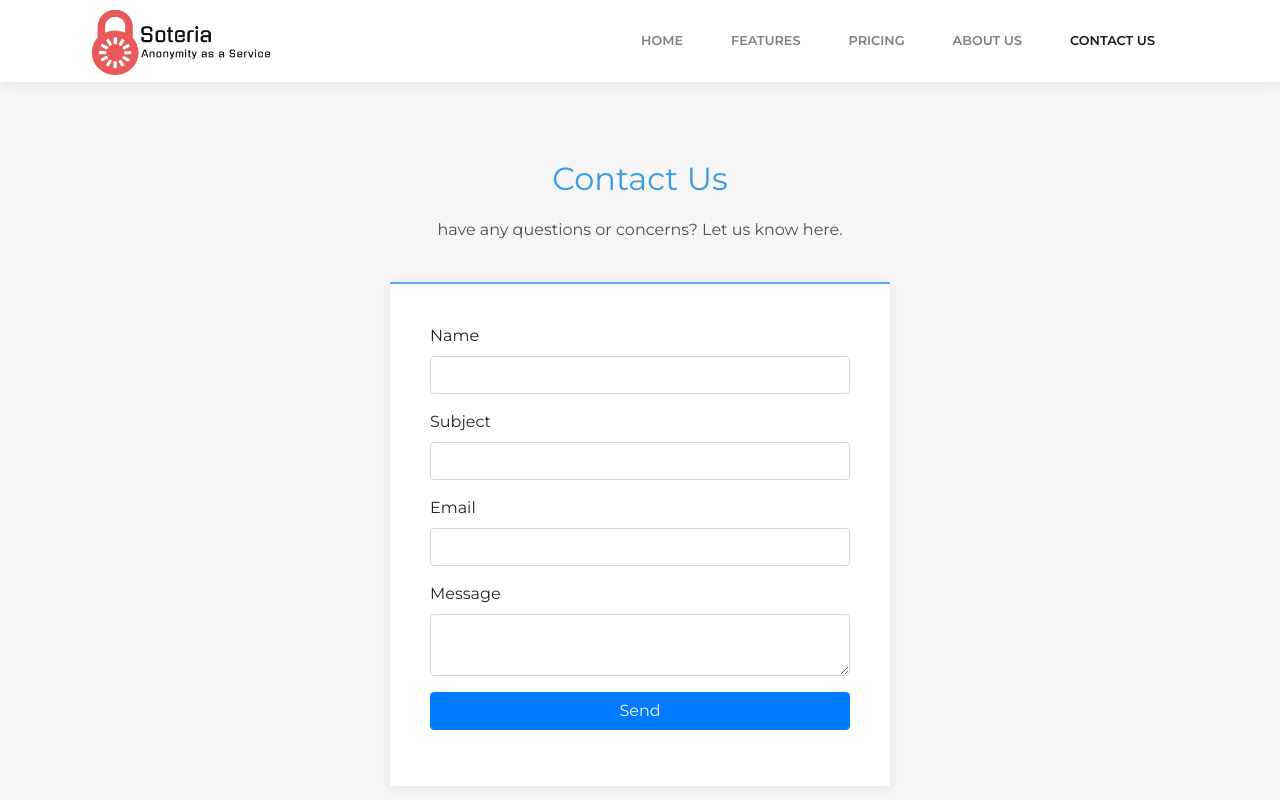
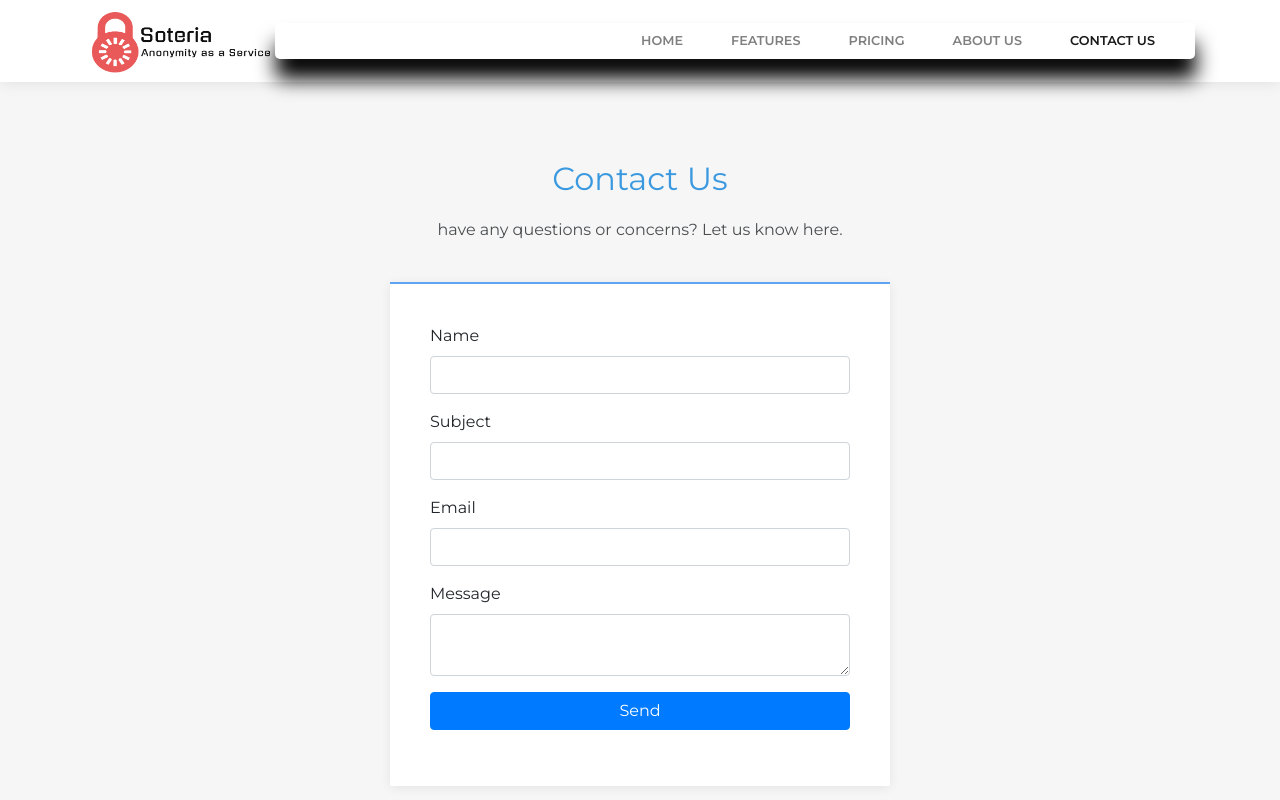
Before and after one commit to 0x06060606/Soteria_API, a plain HTML site: page docs/contact-us.html in a window 1280 px wide. Shown: the top 800 px of the page. Drawn offline with nearby package versions, Linux system fonts and the light colour scheme; some packages are replaced by stand-ins of ours; a script that the page names is missing.

Commit message:
Update contact-us.html

```diff
--- a/docs/contact-us.html
+++ b/docs/contact-us.html
@@ -18,11 +18,12 @@
 </head>
 
 <body>
-    <nav class="navbar navbar-light navbar-expand-lg fixed-top bg-white clean-navbar" style="height: 82px;padding-right: 16px;">
-        <div class="container"><button data-toggle="collapse" class="navbar-toggler" data-target="#navcol-1"><span class="sr-only">Toggle navigation</span><span class="navbar-toggler-icon"></span></button><img src="/assets/img/soteria.png?h=42fd006f379cd55b85b3072fe83d5b6a" style="width: 190px;height: 80px;">
-            <div
-                class="collapse navbar-collapse" id="navcol-1">
-                <ul class="nav navbar-nav ml-auto">
+<nav class="navbar navbar-light navbar-expand-lg fixed-top bg-white clean-navbar" style="height: 82px;padding-right: 16px;">
+        <div class="container"><button data-toggle="collapse" class="navbar-toggler collapsed" data-target="#navcol-1" aria-expanded="false"><span class="sr-only">Toggle navigation</span><span class="navbar-toggler-icon"></span></button><img src="/assets/img/soteria.png?h=42fd006f379cd55b85b3072fe83d5b6a" style="width: 190px;height: 74px;">
+            <div class="navbar-collapse collapse" id="navcol-1" style="background: white; border-bottom-left-radius: 5px; border-bottom-right-radius: 5px; box-shadow: rgb(2, 2, 2) 1px 20px 20px 0px;">
+                <ul class="nav navbar-nav ml-auto" style="
+    padding-left: 5%;
+">
                     <li class="nav-item" role="presentation"><a class="nav-link" href="/index.html">Home</a></li>
                     <li class="nav-item" role="presentation"><a class="nav-link" href="/features.html">Features</a></li>
                     <li class="nav-item" role="presentation"><a class="nav-link" href="/pricing.html">Pricing</a></li>
```
